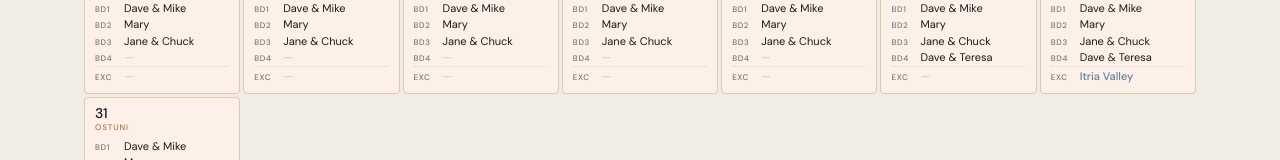
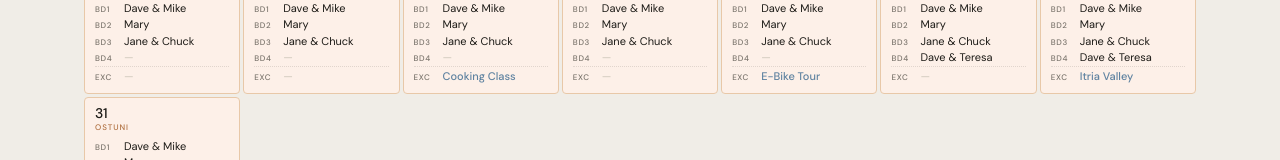
Before and after one commit to DaveM61/travel, a plain HTML site: page italy-2026/calendar.html in a window 1280 px wide. Shown: the part 782-942 px from the top of the page. Drawn offline with nearby package versions, Linux system fonts and the light colour scheme.

Commit message:
Add excursions

```diff
--- a/italy-2026/calendar.html
+++ b/italy-2026/calendar.html
@@ -370,6 +370,8 @@
   const excurDefs = [
     { date: new Date(2026, 4, 21), name: 'Matera',          href: 'matera.html' },
     { date: new Date(2026, 4, 22), name: 'Matera',          href: 'matera.html' },
+    { date: new Date(2026, 4, 26), name: 'Cooking Class' },
+    { date: new Date(2026, 4, 28), name: 'E-Bike Tour' },
     { date: new Date(2026, 4, 30), name: 'Itria Valley',    href: 'itria-valley.html' },
     { date: new Date(2026, 5,  3), name: 'Montepulciano',   href: 'montepulciano.html' },
     { date: new Date(2026, 5,  6), name: 'Verrazzano',      href: 'verrazano.html' },
```
Also changed, not shown: 1 other file.
